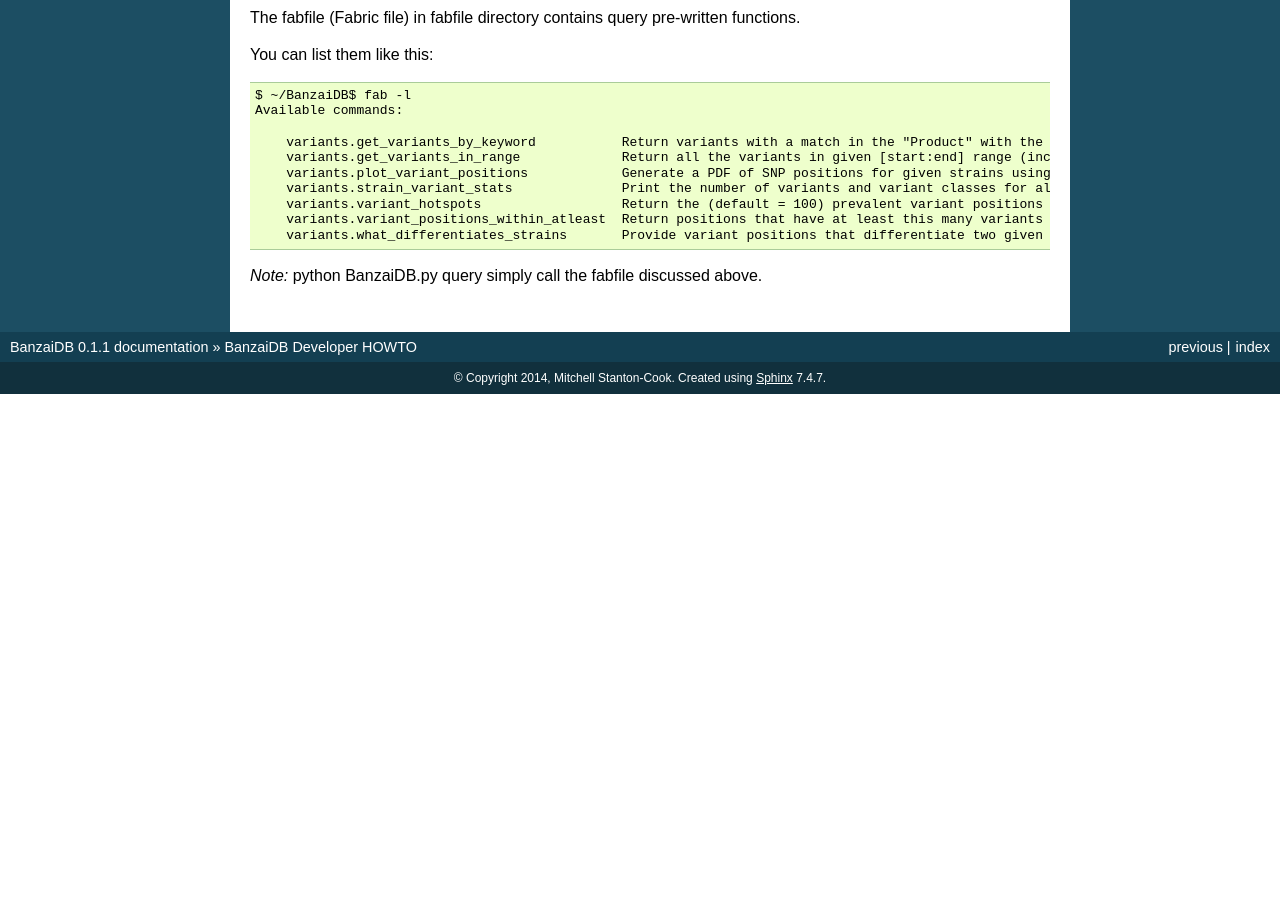
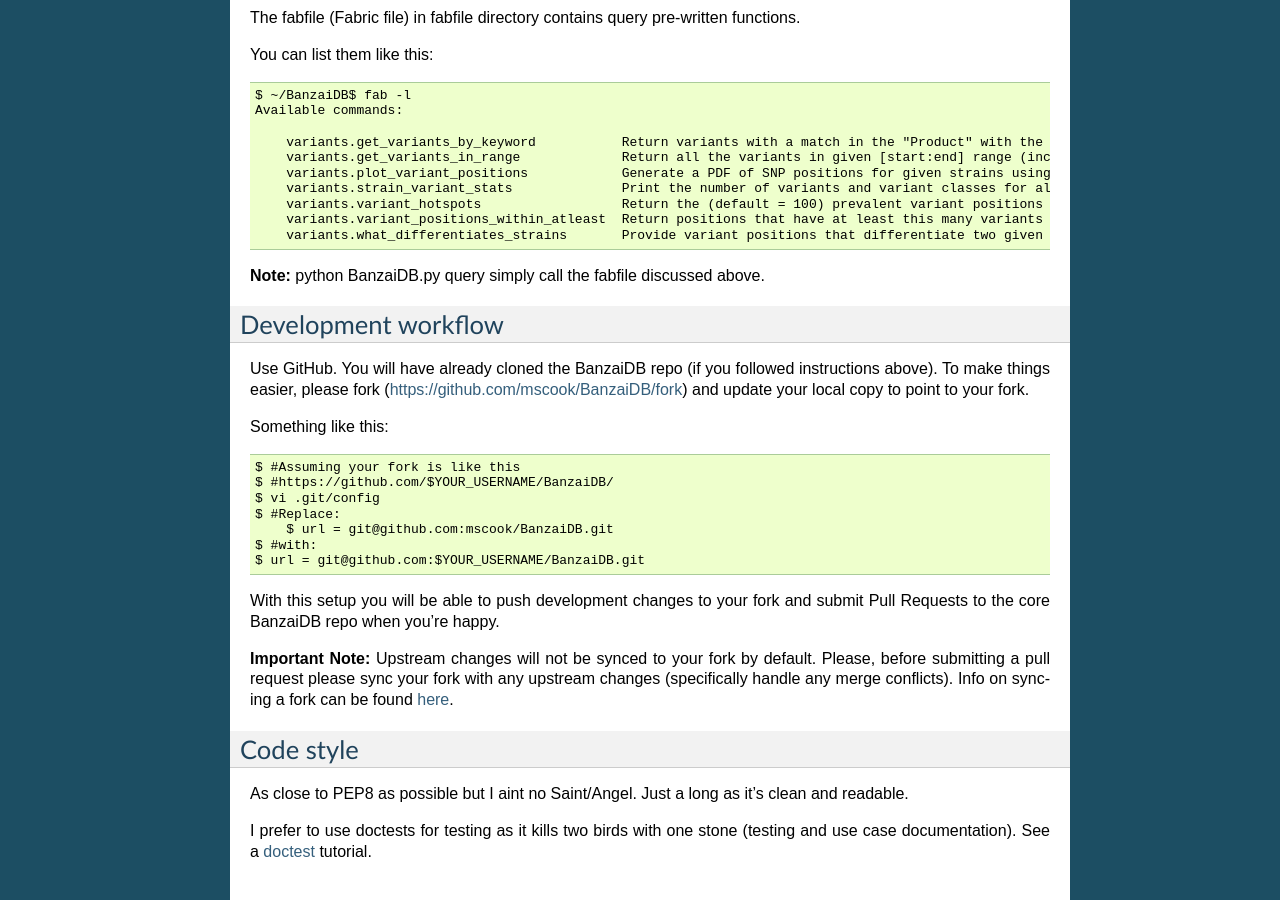
Before and after one commit to mscook/BanzaiDB, a Sphinx documentation site: the page built from docs/developer.rst, in a window 1280 px wide and 900 px high, scrolled down 1416 px. Built offline with Sphinx 7.4.7, drawn with Linux system fonts in a browser that asks for light colours; before the commit the page ends 1810 px from its top, so only the background shows below that; some of the changed text lies outside the part shown.

Commit message:
Info about code style

```diff
--- a/docs/developer.rst
+++ b/docs/developer.rst
@@ -46,7 +46,8 @@
 Familiarise yourself with the code
 ----------------------------------
 
-The BanzaiDB/BanzaiDB.py is the core module. It handles database insertion, deletion and updating.
+The BanzaiDB/BanzaiDB.py is the core module. It handles database insertion,
+deletion and updating.
 
 For example::
 
@@ -85,7 +86,8 @@
 
 
 
-The fabfile (Fabric file) in fabfile directory contains query pre-written functions.
+The fabfile (Fabric file) in fabfile directory contains query pre-written
+functions.
 
 You can list them like this::
 
@@ -101,9 +103,46 @@
         variants.what_differentiates_strains       Provide variant positions that differentiate two given sets of strains
 
 
-*Note:* python BanzaiDB.py query simply call the fabfile discussed above.
+**Note:** python BanzaiDB.py query simply call the fabfile discussed above.
 
 
+Development workflow
+--------------------
+
+Use GitHub. You will have already cloned the BanzaiDB repo (if you followed
+instructions above). To make things easier, please fork
+(https://github.com/mscook/BanzaiDB/fork) and update your local copy to point to
+your fork.
+
+Something like this::
+
+    $ #Assuming your fork is like this
+    $ #https://github.com/$YOUR_USERNAME/BanzaiDB/
+    $ vi .git/config
+    $ #Replace:
+	$ url = git@github.com:mscook/BanzaiDB.git
+    $ #with:
+    $ url = git@github.com:$YOUR_USERNAME/BanzaiDB.git
+
+With this setup you will be able to push development changes to your fork and
+submit Pull Requests to the core BanzaiDB repo when you're happy.
+
+**Important Note:** Upstream changes will not be synced to your fork by
+default. Please, before submitting a pull request please sync your fork with
+any upstream changes (specifically handle any merge conflicts). Info on
+syncing a fork can be found here_.
+
+
+Code style
+----------
+
+As close to PEP8 as possible but I aint no Saint/Angel. Just a long as it's
+clean and readable.
+
+I prefer to use doctests for testing as it kills two birds with one stone
+(testing and use case documentation). See a doctest_ tutorial.
 
 .. _virtualenv-burrito: https://github.com/brainsik/virtualenv-burrito
 .. _autoenv: https://github.com/kennethreitz/autoenv
+.. _here: https://help.github.com/articles/syncing-a-fork
+.. _doctest: http://pythontesting.net/framework/doctest/doctest-introduction/
```
